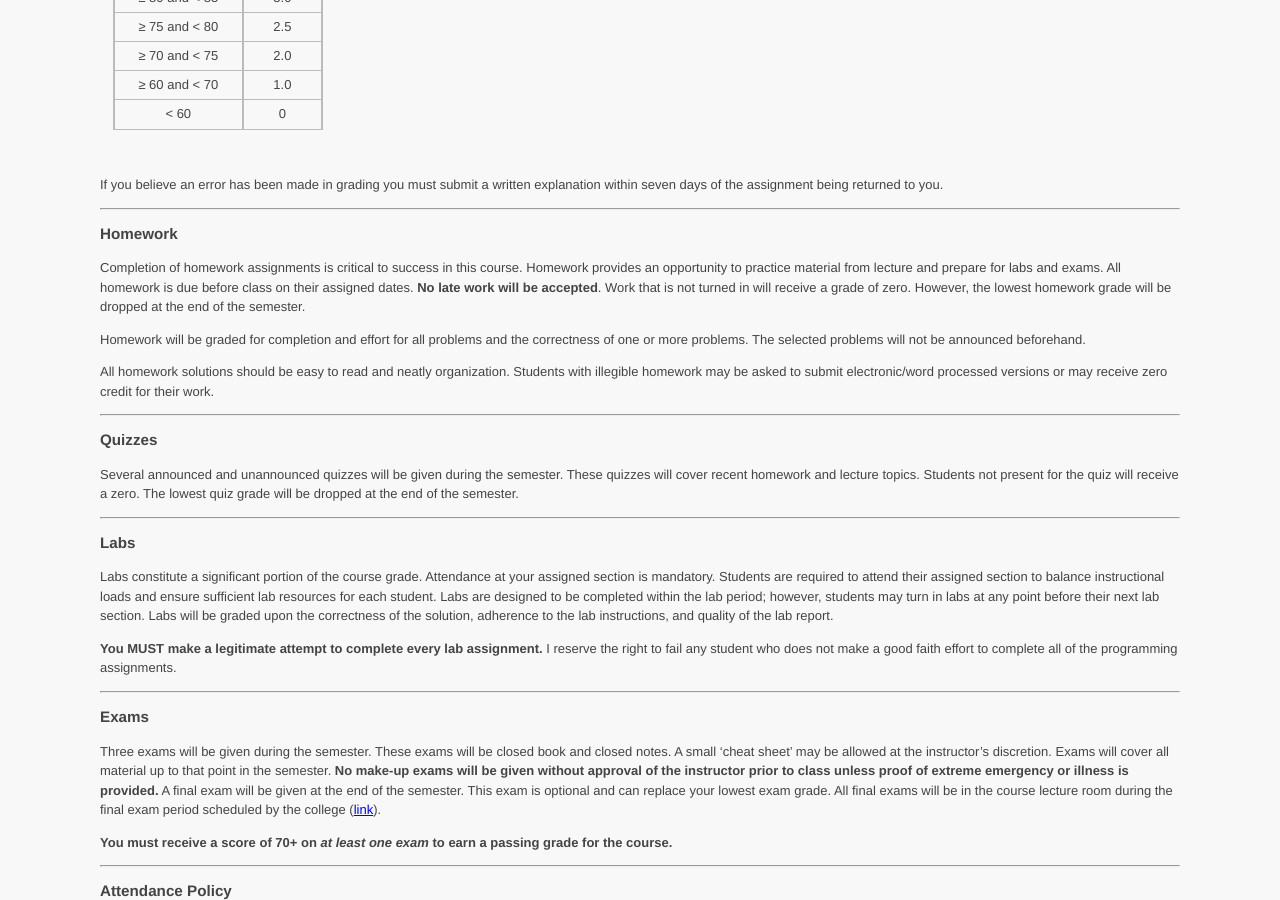
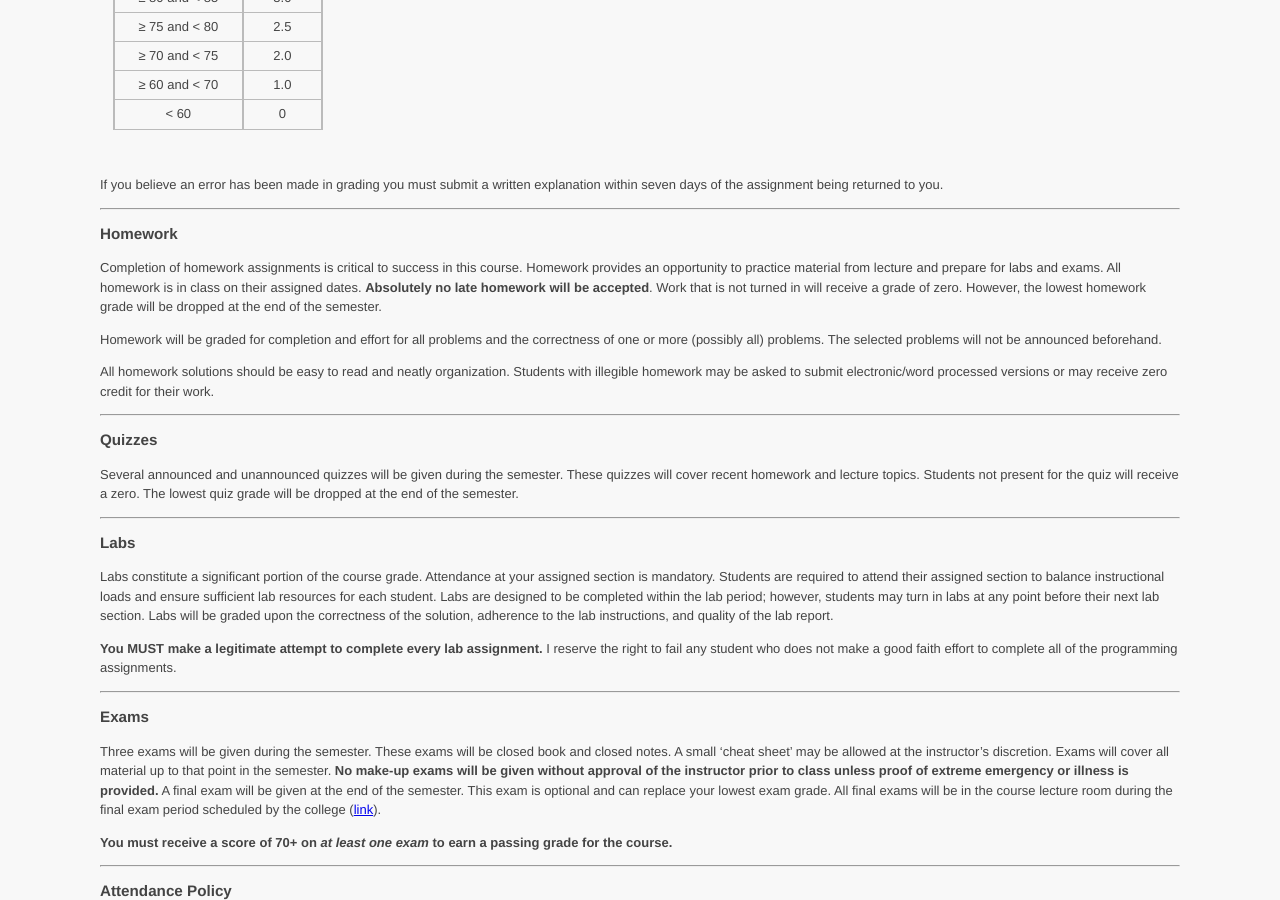
Before and after one commit to ycpcs/ece260-spring2017, a Jekyll site: the page built from syllabus.md, in a window 1280 px wide and 900 px high, scrolled down 1308 px. Built offline with Jekyll 4.4.1, drawn with Linux system fonts in a browser that asks for light colours.

Commit message:
updated syllabus

```diff
--- a/syllabus.md
+++ b/syllabus.md
@@ -110,12 +110,12 @@ assignment being returned to you.
 ### Homework
 
 Completion of homework assignments is critical to success in this course. Homework provides an opportunity to practice
-material from lecture and prepare for labs and exams. All homework is due before class on their assigned dates. **No late
-work will be accepted**. Work that is not turned in will receive a grade of zero. However, the lowest homework grade will
+material from lecture and prepare for labs and exams. All homework is in class on their assigned dates. **Absolutely no late
+homework will be accepted**. Work that is not turned in will receive a grade of zero. However, the lowest homework grade will
 be dropped at the end of the semester.
 
-Homework will be graded for completion and effort for all problems and the correctness of one or more problems. The
-selected problems will not be announced beforehand.
+Homework will be graded for completion and effort for all problems and the correctness of one or more (possibly all) problems.
+The selected problems will not be announced beforehand.
 
 All homework solutions should be easy to read and neatly organization. Students with illegible homework may be asked to
 submit electronic/word processed versions or may receive zero credit for their work.
```
